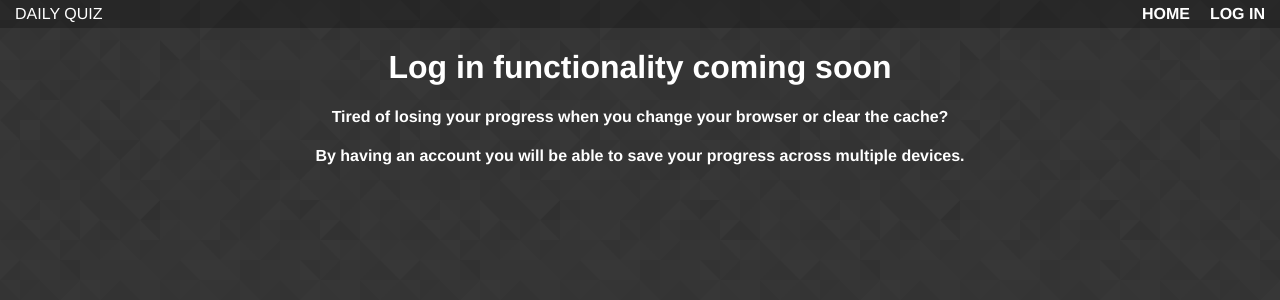
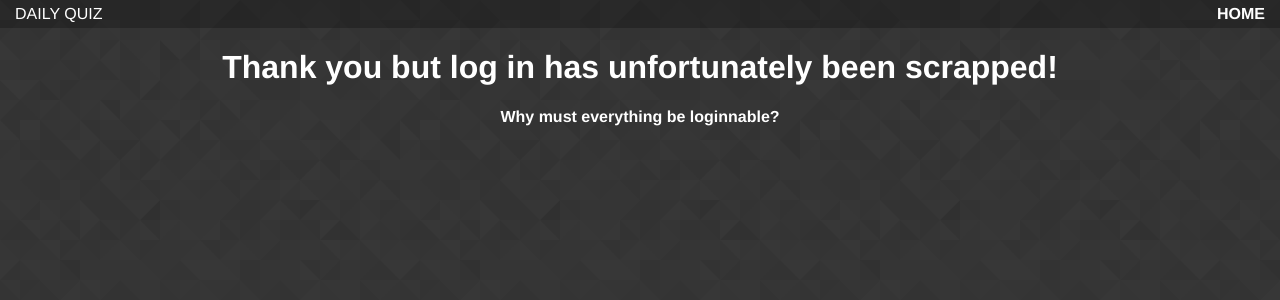
Before and after one commit to jiakairen/quiz-game-client, a Vue app: page /login in a window 1280 px wide. Shown: the top 300 px of the page. Built offline with nearby package versions, Linux system fonts and the light colour scheme; what vue-flash-message, vue-underscore would draw is missing.

Commit message:
sadly removed log in and charts

```diff
--- a/src/App.vue
+++ b/src/App.vue
@@ -4,7 +4,7 @@
       <div class="title">DAILY QUIZ</div>
       <div>
         <router-link to="/" class="nav-links">HOME</router-link>
-        <router-link to="/login" class="nav-links">LOG IN</router-link>
+        <!-- <router-link to="/login" class="nav-links">LOG IN</router-link> -->
       </div>
     </div>
     <router-view />
--- a/src/components/EndOfGame.vue
+++ b/src/components/EndOfGame.vue
@@ -149,18 +149,18 @@
       v-if="showReview"
       @showReview="showReview = $event"
     />
-    <PastCharts
+    <!-- <PastCharts
       class="past-charts"
       v-if="showCharts"
       @showCharts="showCharts = $event"
       :chartsData="pastStats"
-    />
+    /> -->
   </div>
 </template>
 
 <script>
 import ReviewQuestions from "./ReviewQuestions.vue";
-import PastCharts from "./PastCharts.vue";
+// import PastCharts from "./PastCharts.vue";
 
 export default {
   name: "EndOfGame",
@@ -326,7 +326,7 @@ export default {
   props: ["lsObj"],
   components: {
     ReviewQuestions,
-    PastCharts,
+    // PastCharts,
   },
 };
 </script>
--- a/src/components/PastCharts.vue
+++ b/src/components/PastCharts.vue
@@ -1,6 +1,6 @@
 <template>
   <div class="container">
-    <h2>Charts Coming Soon...</h2>
+    <h2>Charts has unfortunately been scrapped.</h2>
     <!-- <p>{{ chartsData.weekWin }}</p>
     <p>{{ chartsData.weekTime }}</p>
     <p>{{ chartsData.weekPoints }}</p> -->
--- a/src/views/HomePage.vue
+++ b/src/views/HomePage.vue
@@ -139,12 +139,6 @@ export default {
     TotalScore,
   },
   watch: {
-    // showInstructions: function () {
-    //   this.generateGameClass();
-    // },
-    // threeTwoOneAtZero: function () {
-    //   this.generateGameClass();
-    // },
     gameState: function () {
       this.generateGameClass();
       this.timeOut = false;
--- a/src/views/LoginPage.vue
+++ b/src/views/LoginPage.vue
@@ -1,14 +1,7 @@
 <template>
   <div>
-    <h1>Log in functionality coming soon</h1>
-    <h4>
-      Tired of losing your progress when you change your browser or clear the
-      cache?
-    </h4>
-    <h4>
-      By having an account you will be able to save your progress across
-      multiple devices.
-    </h4>
+    <h1>Thank you but log in has unfortunately been scrapped!</h1>
+    <h4>Why must everything be loginnable?</h4>
   </div>
 </template>
 
```
